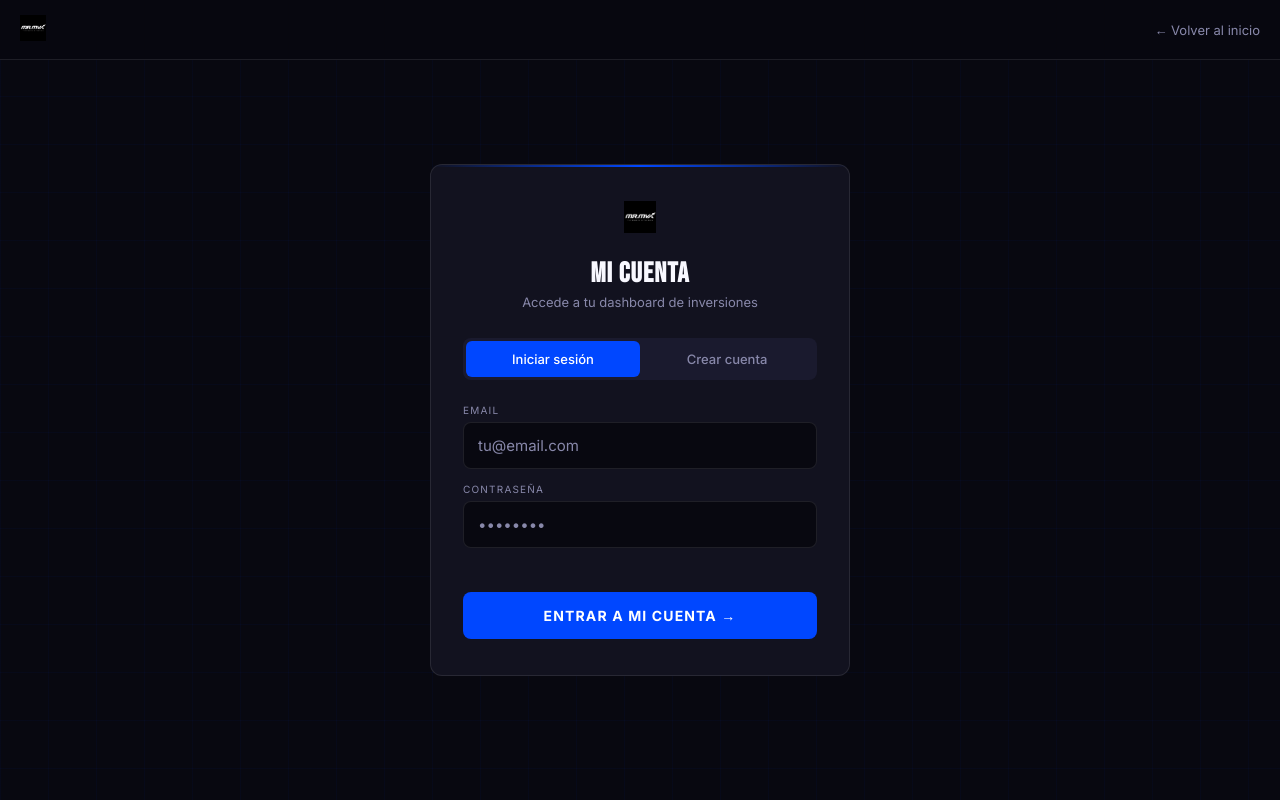
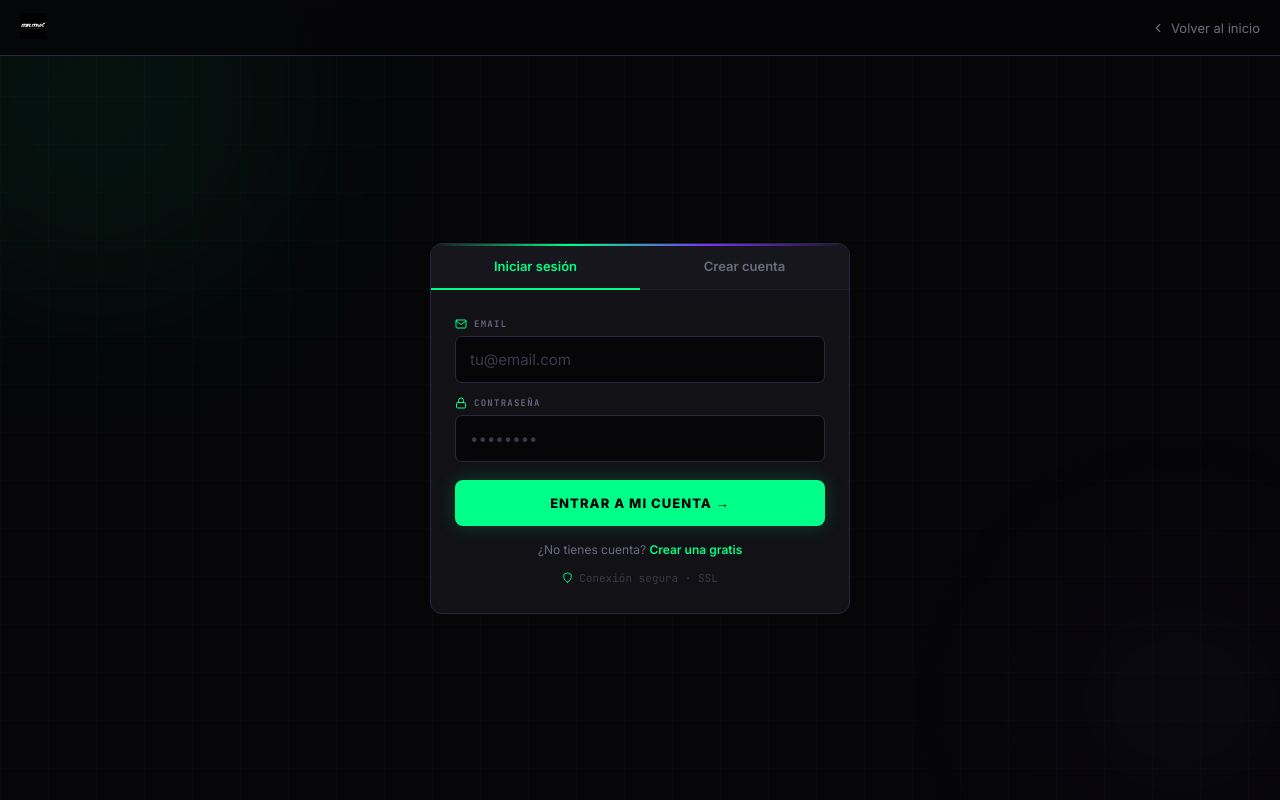
Before and after one commit to andreacanabal/mvxpicks, a website: page login.html in a window 1280 px wide. Drawn offline with Linux system fonts and the light colour scheme.

Commit message:
Update login.html

```diff
--- a/login.html
+++ b/login.html
@@ -1,124 +1,255 @@
 <!DOCTYPE html>
-<html lang="es">
+<html lang="es-MX">
 <head>
 <meta charset="UTF-8"/>
 <meta name="viewport" content="width=device-width, initial-scale=1.0"/>
-<title>MVX Picks — Iniciar sesión</title>
+<title>MVX Picks — Acceder</title>
 <link rel="icon" type="image/png" href="logo.png"/>
-<link href="https://fonts.googleapis.com/css2?family=Bebas+Neue&family=Inter:wght@300;400;500;600;700&display=swap" rel="stylesheet"/>
+<link href="https://fonts.googleapis.com/css2?family=Bebas+Neue&family=Inter:wght@300;400;500;600;700;800&family=JetBrains+Mono:wght@400;600&display=swap" rel="stylesheet"/>
 <style>
 *,*::before,*::after{box-sizing:border-box;margin:0;padding:0}
-html{-webkit-text-size-adjust:100%}
+html{-webkit-text-size-adjust:100%;height:100%}
 :root{
-  --black:#080810;--surface:#12121f;--surface2:#1a1a2e;
-  --border:#ffffff0f;--border2:#ffffff18;
-  --blue:#0047FF;--blue2:#0035cc;--blue-dim:rgba(0,71,255,0.08);
-  --red:#FF1B1B;--white:#F8F8FF;--muted:#8888aa;--green:#00D68F;
+  --bg:#060608;--bg2:#0C0C10;--card:#111116;--card2:#16161C;
+  --line:#1E1E28;--line2:#28283A;
+  --green:#00FF88;--green2:#00CC6A;--green-lo:rgba(0,255,136,0.06);--green-glow:rgba(0,255,136,0.2);
+  --purple:#7B2FFF;--red:#FF3B5C;
+  --white:#FFFFFF;--off:#E8E8F0;--muted:#6B6B80;--muted2:#3A3A4A;
+  --mono:'JetBrains Mono',monospace;
 }
-body{background:var(--black);color:var(--white);font-family:'Inter',sans-serif;min-height:100dvh;display:flex;flex-direction:column;-webkit-font-smoothing:antialiased}
-body::before{content:'';position:fixed;inset:0;background-image:linear-gradient(rgba(0,71,255,0.04) 1px,transparent 1px),linear-gradient(90deg,rgba(0,71,255,0.04) 1px,transparent 1px);background-size:48px 48px;pointer-events:none;z-index:0}
+body{
+  background:var(--bg);color:var(--white);
+  font-family:'Inter',sans-serif;min-height:100dvh;
+  display:flex;flex-direction:column;
+  -webkit-font-smoothing:antialiased;
+}
+body::before{
+  content:'';position:fixed;inset:0;
+  background-image:
+    linear-gradient(rgba(0,255,136,0.025) 1px,transparent 1px),
+    linear-gradient(90deg,rgba(0,255,136,0.025) 1px,transparent 1px);
+  background-size:48px 48px;pointer-events:none;z-index:0;
+}
+.orb{position:fixed;border-radius:50%;filter:blur(80px);pointer-events:none;z-index:0}
+.orb1{width:400px;height:400px;background:rgba(0,255,136,0.05);top:-100px;left:-100px}
+.orb2{width:300px;height:300px;background:rgba(123,47,255,0.04);bottom:-50px;right:-50px}
 a{color:inherit;text-decoration:none}
 button{font-family:inherit;cursor:pointer;border:none;background:none}
 
 /* HEADER */
-.auth-header{
-  position:fixed;top:0;left:0;right:0;
-  height:60px;display:flex;align-items:center;justify-content:space-between;
-  padding:0 20px;background:rgba(8,8,16,0.92);
-  backdrop-filter:blur(20px);border-bottom:1px solid var(--border2);z-index:100;
+.hdr{
+  position:relative;z-index:10;
+  height:56px;display:flex;align-items:center;justify-content:space-between;
+  padding:0 20px;
+  border-bottom:1px solid var(--line2);
+  background:rgba(6,6,8,0.9);backdrop-filter:blur(20px);
 }
-.auth-header img{height:26px;width:auto}
-.auth-header a{font-size:13px;color:var(--muted);transition:color 0.2s}
-.auth-header a:hover{color:var(--white)}
+.hdr-logo img{height:26px;width:auto}
+.hdr-back{
+  display:flex;align-items:center;gap:6px;
+  font-size:13px;color:var(--muted);transition:color 0.2s;
+}
+.hdr-back:hover{color:var(--white)}
+.hdr-back svg{width:14px;height:14px}
 
 /* MAIN */
 .auth-main{
   flex:1;display:flex;align-items:center;justify-content:center;
-  padding:80px 20px 40px;position:relative;z-index:1;
+  padding:24px 20px;position:relative;z-index:1;
 }
+
+/* CARD */
 .auth-card{
-  background:var(--surface);border:1px solid var(--border2);
-  border-radius:12px;padding:36px 32px;width:100%;max-width:420px;
-  position:relative;
+  background:var(--card);
+  border:1px solid var(--line2);
+  border-radius:12px;
+  width:100%;max-width:420px;
+  position:relative;overflow:hidden;
 }
 .auth-card::before{
   content:'';position:absolute;top:0;left:0;right:0;height:2px;
-  background:linear-gradient(90deg,transparent,var(--blue),transparent);
-  border-radius:12px 12px 0 0;
+  background:linear-gradient(90deg,transparent,var(--green),var(--purple),transparent);
 }
-.auth-logo{display:flex;justify-content:center;margin-bottom:24px}
-.auth-logo img{height:32px;width:auto}
-.auth-title{font-family:'Bebas Neue',sans-serif;font-size:28px;letter-spacing:0.04em;text-align:center;margin-bottom:4px}
-.auth-sub{font-size:13px;color:var(--muted);text-align:center;margin-bottom:28px}
 
 /* TABS */
-.auth-tabs{display:flex;background:var(--surface2);border-radius:8px;padding:3px;margin-bottom:24px}
-.auth-tab{
-  flex:1;padding:10px;text-align:center;font-size:13px;font-weight:500;
-  border-radius:6px;cursor:pointer;color:var(--muted);transition:all 0.2s;
+.tabs{display:flex;background:var(--card2);border-bottom:1px solid var(--line)}
+.tab{
+  flex:1;padding:14px;text-align:center;
+  font-size:13px;font-weight:600;color:var(--muted);
+  cursor:pointer;transition:all 0.2s;
+  border-bottom:2px solid transparent;margin-bottom:-1px;
 }
-.auth-tab.active{background:var(--blue);color:#fff}
+.tab.on{color:var(--green);border-bottom-color:var(--green)}
 
-/* FIELDS */
+/* BODY */
+.auth-body{padding:28px 24px}
+
+/* FIELD */
 .field{margin-bottom:14px}
-.field label{display:block;font-size:10px;color:var(--muted);text-transform:uppercase;letter-spacing:0.12em;margin-bottom:6px}
+.field label{
+  display:flex;align-items:center;gap:7px;
+  font-family:var(--mono);font-size:9px;font-weight:600;
+  letter-spacing:0.14em;text-transform:uppercase;
+  color:var(--muted);margin-bottom:6px;
+}
+.field label svg{width:12px;height:12px;color:var(--green);flex-shrink:0}
 .field input{
-  width:100%;background:var(--black);border:1px solid var(--border2);
-  border-radius:8px;padding:13px 14px;color:var(--white);
+  width:100%;background:var(--bg);
+  border:1px solid var(--line2);border-radius:7px;
+  padding:13px 14px;color:var(--white);
   font-size:15px;font-family:inherit;outline:none;
-  transition:border-color 0.2s;-webkit-appearance:none;
+  transition:border-color 0.2s,box-shadow 0.2s;
+  -webkit-appearance:none;
 }
-.field input:focus{border-color:var(--blue)}
-.field input::placeholder{color:var(--muted)}
+.field input:focus{
+  border-color:rgba(0,255,136,0.5);
+  box-shadow:0 0 0 3px rgba(0,255,136,0.06);
+}
+.field input::placeholder{color:var(--muted2)}
 
-/* BUTTONS */
-.btn-primary{
-  width:100%;padding:15px;background:var(--blue);color:#fff;
-  font-weight:700;font-size:14px;letter-spacing:0.08em;text-transform:uppercase;
+/* BUTTON */
+.btn-submit{
+  width:100%;padding:15px;
+  background:var(--green);color:#000;
+  font-weight:800;font-size:13px;letter-spacing:0.08em;text-transform:uppercase;
   border:none;border-radius:8px;cursor:pointer;
-  transition:background 0.2s;margin-top:4px;
+  transition:all 0.2s;margin-top:4px;
+  box-shadow:0 0 20px rgba(0,255,136,0.2);
 }
-.btn-primary:hover{background:var(--blue2)}
-.btn-primary:disabled{opacity:0.5;cursor:not-allowed}
+.btn-submit:hover{background:var(--green2);box-shadow:0 0 32px rgba(0,255,136,0.4);transform:translateY(-1px)}
+.btn-submit:disabled{opacity:0.5;cursor:not-allowed;transform:none}
 
-/* ERROR / SUCCESS */
-#auth-error{font-size:12px;color:var(--red);text-align:center;min-height:16px;margin-bottom:10px}
-#auth-success{font-size:12px;color:var(--green);text-align:center;min-height:16px;margin-bottom:10px}
+/* MESSAGES */
+.msg-err{
+  display:flex;align-items:center;gap:7px;
+  font-size:12px;color:var(--red);
+  background:rgba(255,59,92,0.08);border:1px solid rgba(255,59,92,0.2);
+  border-radius:6px;padding:10px 12px;margin-bottom:12px;
+  min-height:0;
+}
+.msg-err svg{width:13px;height:13px;flex-shrink:0}
+.msg-ok{
+  display:flex;align-items:center;gap:7px;
+  font-size:12px;color:var(--green);
+  background:rgba(0,255,136,0.06);border:1px solid rgba(0,255,136,0.2);
+  border-radius:6px;padding:10px 12px;margin-bottom:12px;
+}
+.msg-ok svg{width:13px;height:13px;flex-shrink:0}
+
+/* FOOTER NOTE */
+.auth-note{
+  text-align:center;font-size:12px;color:var(--muted);
+  margin-top:14px;
+}
+.auth-note a{color:var(--green);font-weight:600}
+.auth-note a:hover{text-decoration:underline}
+
+/* DIVIDER */
+.divider{
+  display:flex;align-items:center;gap:12px;
+  margin:16px 0;font-size:11px;color:var(--muted2);
+  font-family:var(--mono);letter-spacing:0.1em;
+}
+.divider::before,.divider::after{
+  content:'';flex:1;height:1px;background:var(--line2);
+}
+
+/* SECURE BADGE */
+.secure-badge{
+  display:flex;align-items:center;justify-content:center;gap:6px;
+  margin-top:14px;font-size:11px;color:var(--muted2);
+  font-family:var(--mono);
+}
+.secure-badge svg{width:11px;height:11px;color:var(--green)}
 </style>
 </head>
 <body>
-<header class="auth-header">
-  <a href="/"><img src="logo.png" alt="MVX Picks"/></a>
-  <a href="/">← Volver al inicio</a>
+<div class="orb orb1"></div>
+<div class="orb orb2"></div>
+
+<header class="hdr">
+  <a href="/" class="hdr-logo"><img src="logo.png" alt="MVX Picks"/></a>
+  <a href="/" class="hdr-back">
+    <svg viewBox="0 0 24 24" fill="none" stroke="currentColor" stroke-width="2" stroke-linecap="round"><polyline points="15 18 9 12 15 6"/></svg>
+    Volver al inicio
+  </a>
 </header>
 
 <main class="auth-main">
   <div class="auth-card">
-    <div class="auth-logo"><img src="logo.png" alt="MVX Picks"/></div>
-    <h1 class="auth-title">MI CUENTA</h1>
-    <p class="auth-sub">Accede a tu dashboard de inversiones</p>
 
-    <div class="auth-tabs">
-      <div class="auth-tab active" id="tab-login" onclick="switchTab('login')">Iniciar sesión</div>
-      <div class="auth-tab" id="tab-register" onclick="switchTab('register')">Crear cuenta</div>
+    <div class="tabs">
+      <div class="tab on" id="tab-login" onclick="switchTab('login')">Iniciar sesión</div>
+      <div class="tab" id="tab-register" onclick="switchTab('register')">Crear cuenta</div>
     </div>
+
+    <div class="auth-body">
 
       <!-- LOGIN -->
       <div id="form-login">
-      <div class="field"><label>Email</label><input type="email" id="login-email" placeholder="tu@email.com" autocomplete="email" inputmode="email"/></div>
-      <div class="field"><label>Contraseña</label><input type="password" id="login-pass" placeholder="••••••••" autocomplete="current-password"/></div>
-      <div id="auth-error"></div>
-      <button class="btn-primary" onclick="handleLogin()">ENTRAR A MI CUENTA →</button>
+        <div id="login-msg" style="display:none"></div>
+        <div class="field">
+          <label>
+            <svg viewBox="0 0 24 24" fill="none" stroke="currentColor" stroke-width="2" stroke-linecap="round"><path d="M4 4h16c1.1 0 2 .9 2 2v12c0 1.1-.9 2-2 2H4c-1.1 0-2-.9-2-2V6c0-1.1.9-2 2-2z"/><polyline points="22,6 12,13 2,6"/></svg>
+            Email
+          </label>
+          <input type="email" id="login-email" placeholder="tu@email.com" autocomplete="email" inputmode="email"/>
+        </div>
+        <div class="field">
+          <label>
+            <svg viewBox="0 0 24 24" fill="none" stroke="currentColor" stroke-width="2" stroke-linecap="round"><rect x="3" y="11" width="18" height="11" rx="2"/><path d="M7 11V7a5 5 0 0 1 10 0v4"/></svg>
+            Contraseña
+          </label>
+          <input type="password" id="login-pass" placeholder="••••••••" autocomplete="current-password"/>
+        </div>
+        <button class="btn-submit" id="login-btn" onclick="handleLogin()">ENTRAR A MI CUENTA →</button>
+        <div class="auth-note" style="margin-top:16px">
+          ¿No tienes cuenta? <a onclick="switchTab('register')">Crear una gratis</a>
+        </div>
       </div>
 
       <!-- REGISTER -->
       <div id="form-register" style="display:none">
-      <div class="field"><label>Nombre completo</label><input type="text" id="reg-name" placeholder="Tu nombre" autocomplete="name"/></div>
-      <div class="field"><label>Email</label><input type="email" id="reg-email" placeholder="tu@email.com" autocomplete="email" inputmode="email"/></div>
-      <div class="field"><label>WhatsApp</label><input type="tel" id="reg-phone" placeholder="+52 55 1234 5678" autocomplete="tel" inputmode="tel"/></div>
-      <div class="field"><label>Contraseña</label><input type="password" id="reg-pass" placeholder="Mínimo 8 caracteres" autocomplete="new-password"/></div>
-      <div id="auth-error"></div>
-      <button class="btn-primary" onclick="handleRegister()">CREAR CUENTA →</button>
+        <div id="register-msg" style="display:none"></div>
+        <div class="field">
+          <label>
+            <svg viewBox="0 0 24 24" fill="none" stroke="currentColor" stroke-width="2" stroke-linecap="round"><path d="M20 21v-2a4 4 0 0 0-4-4H8a4 4 0 0 0-4 4v2"/><circle cx="12" cy="7" r="4"/></svg>
+            Nombre completo
+          </label>
+          <input type="text" id="reg-name" placeholder="Tu nombre" autocomplete="name"/>
+        </div>
+        <div class="field">
+          <label>
+            <svg viewBox="0 0 24 24" fill="none" stroke="currentColor" stroke-width="2" stroke-linecap="round"><path d="M4 4h16c1.1 0 2 .9 2 2v12c0 1.1-.9 2-2 2H4c-1.1 0-2-.9-2-2V6c0-1.1.9-2 2-2z"/><polyline points="22,6 12,13 2,6"/></svg>
+            Email
+          </label>
+          <input type="email" id="reg-email" placeholder="tu@email.com" autocomplete="email" inputmode="email"/>
+        </div>
+        <div class="field">
+          <label>
+            <svg viewBox="0 0 24 24" fill="none" stroke="currentColor" stroke-width="2" stroke-linecap="round"><path d="M22 16.92v3a2 2 0 0 1-2.18 2 19.79 19.79 0 0 1-8.63-3.07A19.5 19.5 0 0 1 4.69 12 19.79 19.79 0 0 1 1.63 3.18 2 2 0 0 1 3.6 1h3a2 2 0 0 1 2 1.72c.127.96.361 1.903.7 2.81a2 2 0 0 1-.45 2.11L7.91 8.6a16 16 0 0 0 6 6l.94-.94a2 2 0 0 1 2.11-.45c.907.339 1.85.573 2.81.7A2 2 0 0 1 22 16.92z"/></svg>
+            WhatsApp
+          </label>
+          <input type="tel" id="reg-phone" placeholder="+52 55 1234 5678" autocomplete="tel" inputmode="tel"/>
+        </div>
+        <div class="field">
+          <label>
+            <svg viewBox="0 0 24 24" fill="none" stroke="currentColor" stroke-width="2" stroke-linecap="round"><rect x="3" y="11" width="18" height="11" rx="2"/><path d="M7 11V7a5 5 0 0 1 10 0v4"/></svg>
+            Contraseña
+          </label>
+          <input type="password" id="reg-pass" placeholder="Mínimo 8 caracteres" autocomplete="new-password"/>
+        </div>
+        <button class="btn-submit" id="register-btn" onclick="handleRegister()">CREAR CUENTA →</button>
+        <div class="auth-note" style="margin-top:16px">
+          ¿Ya tienes cuenta? <a onclick="switchTab('login')">Inicia sesión</a>
+        </div>
+      </div>
+
+      <div class="secure-badge">
+        <svg viewBox="0 0 24 24" fill="none" stroke="currentColor" stroke-width="2" stroke-linecap="round"><path d="M12 22s8-4 8-10V5l-8-3-8 3v7c0 6 8 10 8 10z"/></svg>
+        Conexión segura · SSL
+      </div>
+
     </div>
   </div>
 </main>
@@ -126,54 +257,57 @@ button{font-family:inherit;cursor:pointer;border:none;background:none}
 <script>
 const BACKEND = 'https://mvxpicks-production.up.railway.app';
 
-// Check if already logged in
+// If already logged in → go to dashboard
 const token = localStorage.getItem('mvx_token');
 if (token) window.location.href = '/dashboard';
 
-// Check if coming from purchase
+// Check URL params (coming from purchase)
 const params = new URLSearchParams(window.location.search);
 if (params.get('invested')) {
   switchTab('register');
-  document.getElementById('reg-email').value = params.get('email') || '';
-  showSuccess('¡Pago exitoso! Crea tu cuenta para ver tu dashboard.');
+  if (params.get('email')) document.getElementById('reg-email').value = params.get('email');
+  showMsg('register', 'ok', '¡Pago exitoso! Crea tu cuenta para activar el dashboard.');
 }
 
 function switchTab(tab) {
-  document.getElementById('form-login').style.display    = tab === 'login' ? 'block' : 'none';
+  document.getElementById('form-login').style.display    = tab === 'login'    ? 'block' : 'none';
   document.getElementById('form-register').style.display = tab === 'register' ? 'block' : 'none';
-  document.getElementById('tab-login').classList.toggle('active', tab === 'login');
-  document.getElementById('tab-register').classList.toggle('active', tab === 'register');
-  clearMessages();
+  document.getElementById('tab-login').classList.toggle('on', tab === 'login');
+  document.getElementById('tab-register').classList.toggle('on', tab === 'register');
 }
 
-function showError(msg) {
-  document.querySelectorAll('#auth-error').forEach(el => el.textContent = msg);
-  document.querySelectorAll('#auth-success').forEach(el => el.textContent = '');
+function showMsg(form, type, text) {
+  const el = document.getElementById(form + '-msg');
+  const icon = type === 'err'
+    ? `<svg viewBox="0 0 24 24" fill="none" stroke="currentColor" stroke-width="2" stroke-linecap="round"><circle cx="12" cy="12" r="10"/><line x1="15" y1="9" x2="9" y2="15"/><line x1="9" y1="9" x2="15" y2="15"/></svg>`
+    : `<svg viewBox="0 0 24 24" fill="none" stroke="currentColor" stroke-width="2" stroke-linecap="round"><polyline points="20 6 9 17 4 12"/></svg>`;
+  el.className = type === 'err' ? 'msg-err' : 'msg-ok';
+  el.innerHTML = icon + text;
+  el.style.display = 'flex';
 }
-function showSuccess(msg) {
-  document.querySelectorAll('#auth-success').forEach(el => el.textContent = msg);
-  document.querySelectorAll('#auth-error').forEach(el => el.textContent = '');
-}
-function clearMessages() {
-  document.querySelectorAll('#auth-error,#auth-success').forEach(el => el.textContent = '');
+function clearMsg(form) {
+  const el = document.getElementById(form + '-msg');
+  el.style.display = 'none';
 }
 
 async function handleLogin() {
   const email = document.getElementById('login-email').value.trim();
   const pass  = document.getElementById('login-pass').value;
-  if (!email || !pass) { showError('Completa todos los campos.'); return; }
-
+  const btn   = document.getElementById('login-btn');
+  clearMsg('login');
+  if (!email || !pass) { showMsg('login','err','Completa todos los campos.'); return; }
+  btn.disabled = true; btn.textContent = 'Entrando...';
   try {
-    const res = await fetch(`${BACKEND}/auth/login`, {
-      method: 'POST', headers: { 'Content-Type': 'application/json' },
+    const res  = await fetch(`${BACKEND}/auth/login`, {
+      method:'POST', headers:{'Content-Type':'application/json'},
       body: JSON.stringify({ email, password: pass }),
     });
     const data = await res.json();
-    if (!res.ok) { showError(data.error || 'Email o contraseña incorrectos.'); return; }
+    if (!res.ok) { showMsg('login','err', data.error || 'Email o contraseña incorrectos.'); btn.disabled=false; btn.textContent='ENTRAR A MI CUENTA →'; return; }
     localStorage.setItem('mvx_token', data.token);
-    localStorage.setItem('mvx_user', JSON.stringify(data.user));
+    localStorage.setItem('mvx_user',  JSON.stringify(data.user));
     window.location.href = '/dashboard';
-  } catch { showError('Error de conexión. Intenta nuevamente.'); }
+  } catch { showMsg('login','err','Error de conexión. Intenta de nuevo.'); btn.disabled=false; btn.textContent='ENTRAR A MI CUENTA →'; }
 }
 
 async function handleRegister() {
@@ -181,31 +315,33 @@ async function handleRegister() {
   const email = document.getElementById('reg-email').value.trim();
   const phone = document.getElementById('reg-phone').value.trim();
   const pass  = document.getElementById('reg-pass').value;
-  if (!name || !email || !pass) { showError('Completa todos los campos.'); return; }
-  if (pass.length < 8) { showError('La contraseña debe tener al menos 8 caracteres.'); return; }
-
+  const btn   = document.getElementById('register-btn');
+  clearMsg('register');
+  if (!name || !email || !pass) { showMsg('register','err','Completa todos los campos.'); return; }
+  if (pass.length < 8) { showMsg('register','err','La contraseña debe tener al menos 8 caracteres.'); return; }
+  btn.disabled = true; btn.textContent = 'Creando cuenta...';
   try {
-    const res = await fetch(`${BACKEND}/auth/register`, {
-      method: 'POST', headers: { 'Content-Type': 'application/json' },
-      body: JSON.stringify({ name, email, phone, password: pass,
-        invested: parseInt(params.get('invested') || '0'),
-        payment_intent: params.get('pi') || '',
+    const res  = await fetch(`${BACKEND}/auth/register`, {
+      method:'POST', headers:{'Content-Type':'application/json'},
+      body: JSON.stringify({
+        name, email, phone, password: pass,
+        invested:        parseInt(params.get('invested') || '0'),
+        payment_intent:  params.get('pi') || '',
       }),
     });
     const data = await res.json();
-    if (!res.ok) { showError(data.error || 'Error al crear cuenta.'); return; }
+    if (!res.ok) { showMsg('register','err', data.error || 'Error al crear cuenta.'); btn.disabled=false; btn.textContent='CREAR CUENTA →'; return; }
     localStorage.setItem('mvx_token', data.token);
-    localStorage.setItem('mvx_user', JSON.stringify(data.user));
+    localStorage.setItem('mvx_user',  JSON.stringify(data.user));
     window.location.href = '/dashboard';
-  } catch { showError('Error de conexión. Intenta nuevamente.'); }
+  } catch { showMsg('register','err','Error de conexión. Intenta de nuevo.'); btn.disabled=false; btn.textContent='CREAR CUENTA →'; }
 }
 
-// Enter key support
+// Enter key
 document.addEventListener('keydown', e => {
-  if (e.key === 'Enter') {
+  if (e.key !== 'Enter') return;
   if (document.getElementById('form-login').style.display !== 'none') handleLogin();
   else handleRegister();
-  }
 });
 </script>
 </body>
```
Lines whose indentation alone changed are shown as unchanged.
